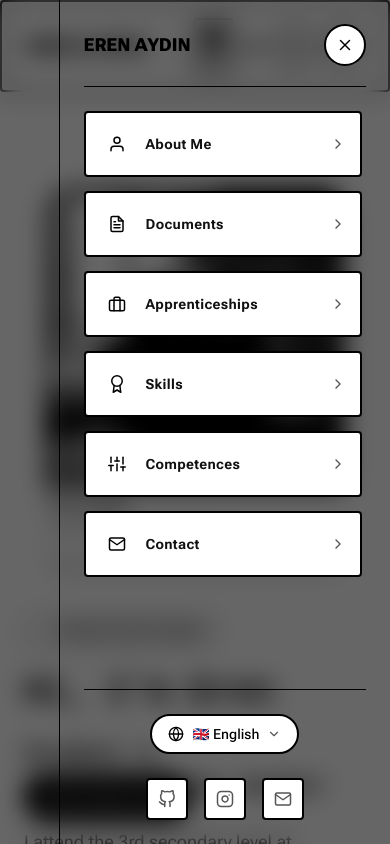
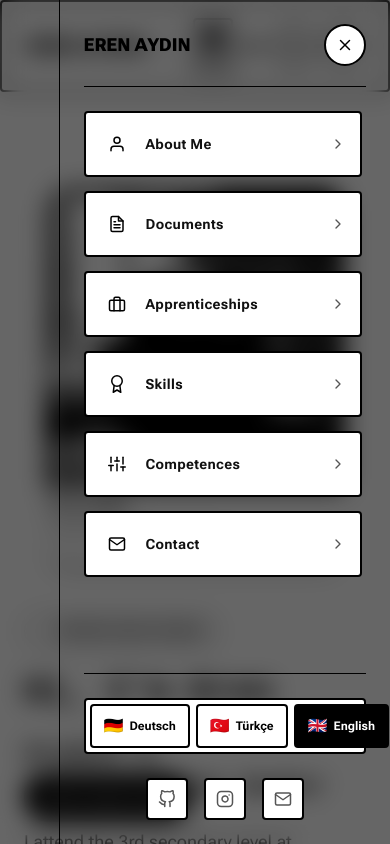
Before and after one commit to xddswi-swiss/lebenslauf, a Next.js app: page / in a window 390 px wide. Both pictures are taken after a click on the button 343 px from the left and 46 px from the top of the page. Shown: the top 844 px of the page. Built offline with nearby package versions, Linux system fonts and the light colour scheme.

Commit message:
ux: make language selector inline inside mobile menu drawer

```diff
--- a/src/components/Header.tsx
+++ b/src/components/Header.tsx
@@ -258,8 +258,8 @@ export const Header: React.FC<HeaderProps> = ({ activeColorIndex }) => {
               {/* Drawer Footer */}
               <div className="pt-6 border-t border-[var(--glass-border)] mt-auto space-y-6">
                 {/* Language Switcher */}
-                <div className="flex justify-center">
-                  <LanguageSwitcher />
+                <div className="flex justify-center w-full">
+                  <LanguageSwitcher inline />
                 </div>
 
                 {/* Social media shortcuts */}
--- a/src/components/LanguageSwitcher.tsx
+++ b/src/components/LanguageSwitcher.tsx
@@ -12,11 +12,36 @@ const languages = [
   { code: 'en' as Language, label: 'English', flag: '🇬🇧' }
 ];
 
-export const LanguageSwitcher: React.FC = () => {
+interface LanguageSwitcherProps {
+  inline?: boolean;
+}
+
+export const LanguageSwitcher: React.FC<LanguageSwitcherProps> = ({ inline = false }) => {
   const { language, setLanguage } = useLanguage();
   const [isOpen, setIsOpen] = useState(false);
 
   const currentLang = languages.find(lang => lang.code === language) || languages[0];
+
+  if (inline) {
+    return (
+      <div className="flex gap-1.5 rounded-2xl glass-card p-1 border border-[var(--glass-border)] w-full justify-between">
+        {languages.map((lang) => (
+          <button
+            key={lang.code}
+            onClick={() => setLanguage(lang.code)}
+            className={`flex items-center justify-center gap-1.5 px-3 py-2 rounded-xl text-xs font-bold transition-all flex-1 cursor-pointer ${
+              language === lang.code
+                ? 'bg-primary text-white shadow-sm'
+                : 'text-[var(--text-body)] hover:text-[var(--text-main)] hover:bg-violet-600/10'
+            }`}
+          >
+            <span className="text-base">{lang.flag}</span>
+            <span>{lang.label}</span>
+          </button>
+        ))}
+      </div>
+    );
+  }
 
   return (
     <div className="relative">
```
